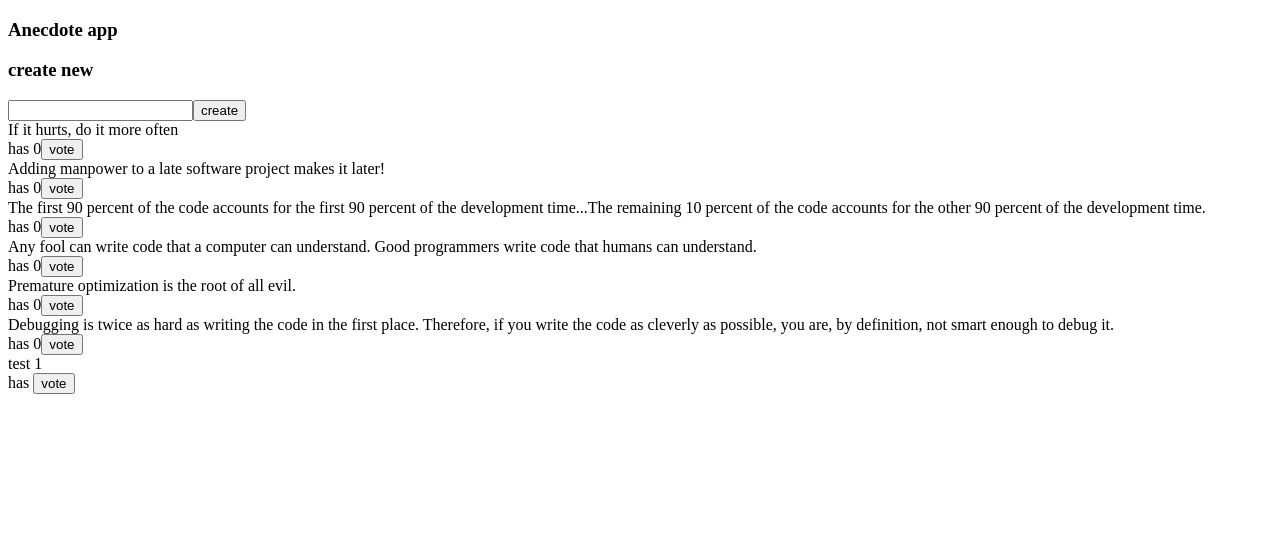
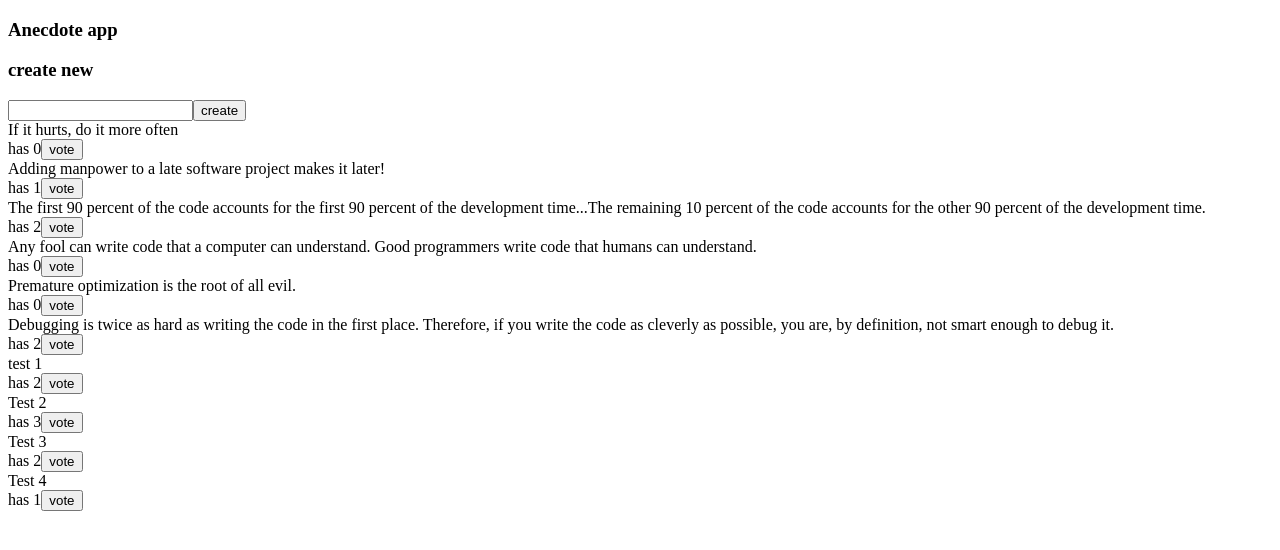
Before and after one commit to JKShima/FullStackOpen, a React (Vite) app in the folder Part6/query-anecdotes/: page / in a window 1280 px wide. Shown: the top 550 px of the page. Built offline with nearby package versions, Linux system fonts and the light colour scheme; data requests are answered from the project's data file.

Commit message:
Exercise 6.22

```diff
--- a/Part6/query-anecdotes/db.json
+++ b/Part6/query-anecdotes/db.json
@@ -8,12 +8,12 @@
     {
       "content": "Adding manpower to a late software project makes it later!",
       "id": "21149",
-      "votes": 0
+      "votes": 1
     },
     {
       "content": "The first 90 percent of the code accounts for the first 90 percent of the development time...The remaining 10 percent of the code accounts for the other 90 percent of the development time.",
       "id": "69581",
-      "votes": 0
+      "votes": 2
     },
     {
       "content": "Any fool can write code that a computer can understand. Good programmers write code that humans can understand.",
@@ -28,11 +28,27 @@
     {
       "content": "Debugging is twice as hard as writing the code in the first place. Therefore, if you write the code as cleverly as possible, you are, by definition, not smart enough to debug it.",
       "id": "98312",
-      "votes": 0
+      "votes": 2
     },
     {
       "content": "test 1",
-      "id": "LG1OJdz"
+      "id": "LG1OJdz",
+      "votes": 2
+    },
+    {
+      "content": "Test 2",
+      "id": "x7S3p03",
+      "votes": 3
+    },
+    {
+      "content": "Test 3",
+      "id": "-ZhFuS_",
+      "votes": 2
+    },
+    {
+      "content": "Test 4",
+      "votes": 1,
+      "id": "JO3Q3fB"
     }
   ]
 }
--- a/Part6/query-anecdotes/src/App.jsx
+++ b/Part6/query-anecdotes/src/App.jsx
@@ -1,13 +1,20 @@
 import AnecdoteForm from './components/AnecdoteForm'
 import Notification from './components/Notification'
 
-import { useQuery } from '@tanstack/react-query'
-import { getAnecdotes } from './services/requests'
+import { useQuery, useMutation, useQueryClient } from '@tanstack/react-query'
+import { getAnecdotes, updateAnecdote } from './services/requests'
 
 const App = () => {
+  const queryClient = useQueryClient()
+  const updateAnecdoteMutation = useMutation({
+    mutationFn: updateAnecdote,
+    onSuccess: () => {
+      queryClient.invalidateQueries('anecdotes')
+    }
+  })
 
   const handleVote = (anecdote) => {
-    console.log('vote')
+    updateAnecdoteMutation.mutate({...anecdote, votes: anecdote.votes + 1})
   }
 
 
--- a/Part6/query-anecdotes/src/components/AnecdoteForm.jsx
+++ b/Part6/query-anecdotes/src/components/AnecdoteForm.jsx
@@ -3,10 +3,12 @@ import { createAnecdote } from "../services/requests"
 
 const AnecdoteForm = () => {
   const queryClient = useQueryClient()
+
   const newAnecdoteMutation = useMutation({
     mutationFn: createAnecdote,
-    onSuccess: () => {
-      queryClient.invalidateQueries({ queryKey: ['anecdotes']})
+    onSuccess: (newAnecdote) => {
+      const anecdotes = queryClient.getQueryData(['anecdotes'])
+      queryClient.setQueryData(['anecdotes'], anecdotes.concat(newAnecdote))
     }
   })
 
@@ -14,7 +16,7 @@ const AnecdoteForm = () => {
     event.preventDefault()
     const content = event.target.anecdote.value
     event.target.anecdote.value = ''
-    newAnecdoteMutation.mutate({ content })
+    newAnecdoteMutation.mutate({ content, votes: 0 })
 }
 
   return (
--- a/Part6/query-anecdotes/src/services/requests.js
+++ b/Part6/query-anecdotes/src/services/requests.js
@@ -7,3 +7,6 @@ export const getAnecdotes = () =>
 
 export const createAnecdote = (newAnecdote) =>
   axios.post(baseUrl, newAnecdote).then(res => res.data)
+
+export const updateAnecdote = (updatedAnecdote) =>
+  axios.put(`${baseUrl}/${updatedAnecdote.id}`, updatedAnecdote).then(res => res.data)
```
